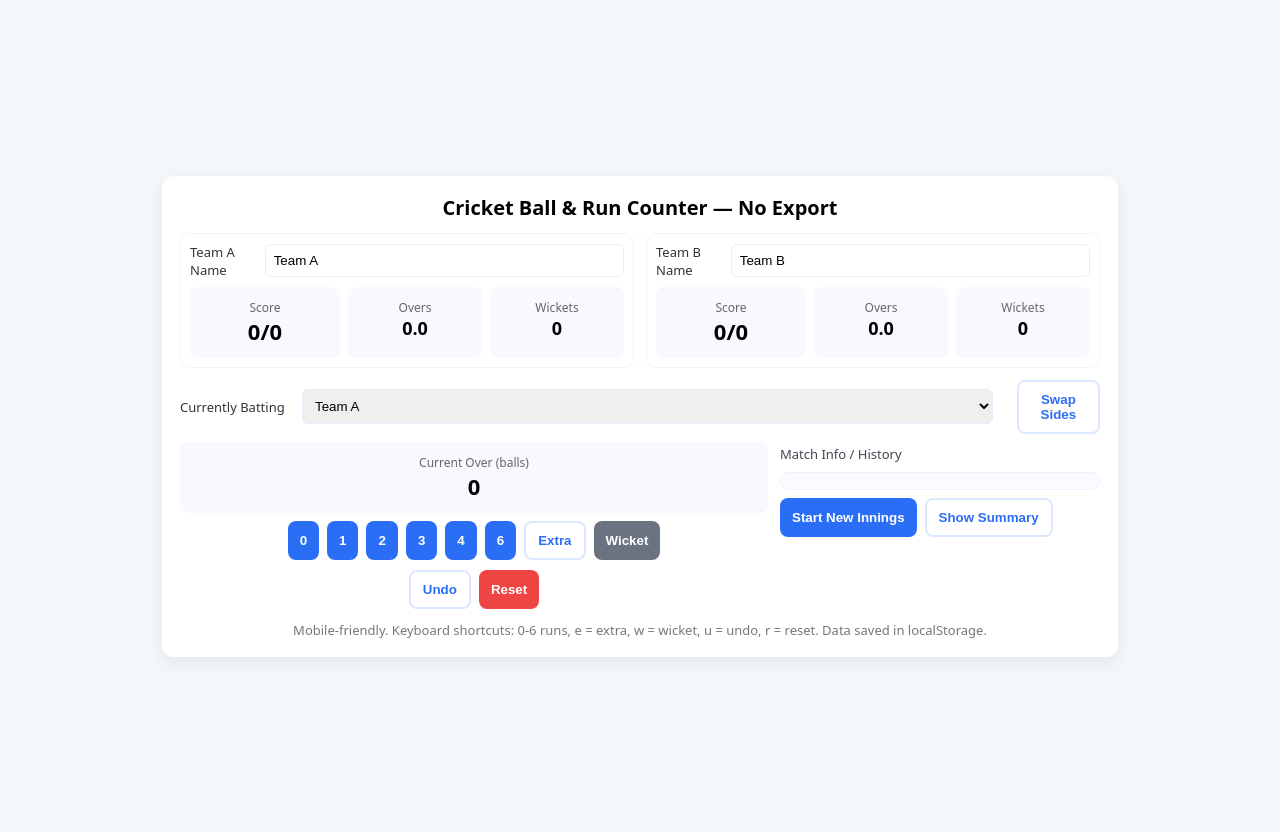
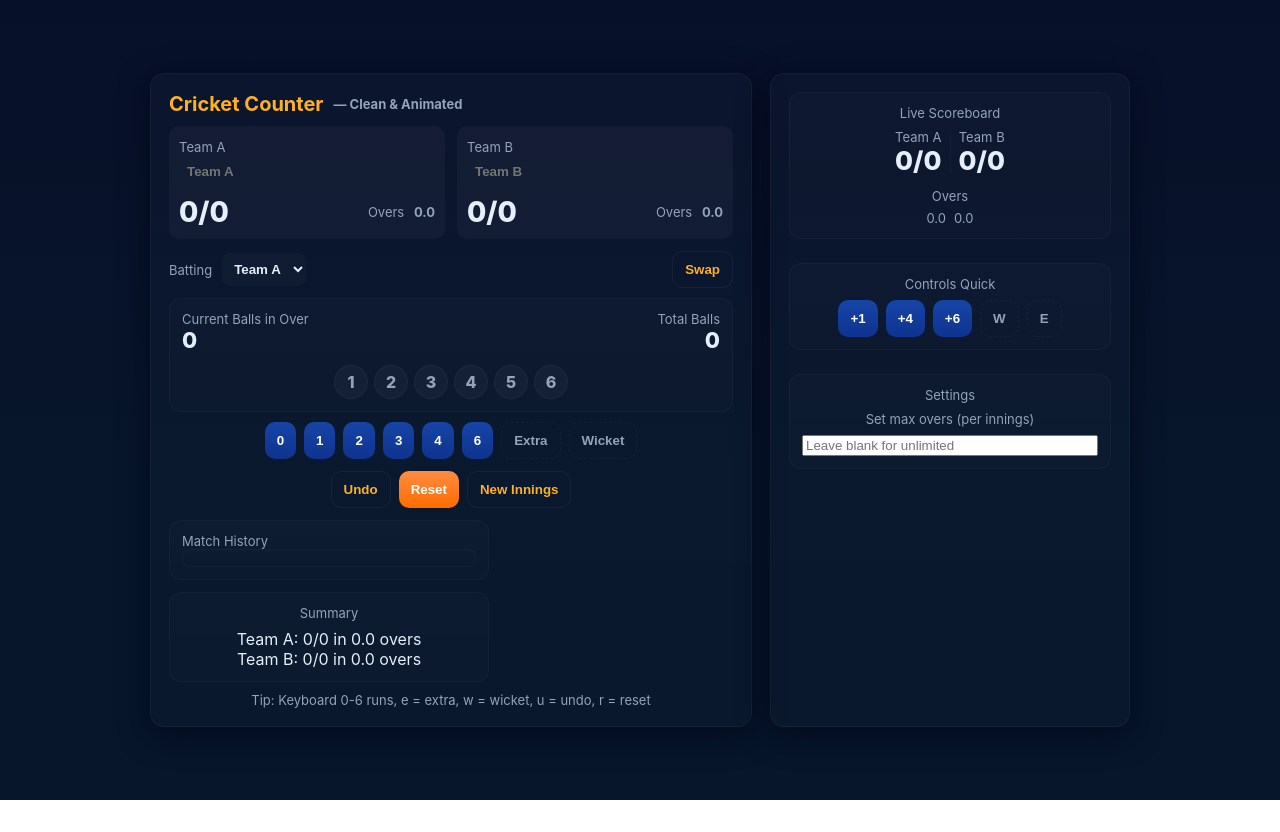
Before and after one commit to s9026053245-ui/Siddhant, a plain HTML site: page index.html in a window 1280 px wide. After the commit the page ends 800 px from the top, so only its background shows below. Drawn offline with Linux system fonts and the light colour scheme.

Commit message:
Update index.html

```diff
--- a/index.html
+++ b/index.html
@@ -3,137 +3,187 @@
 <head>
   <meta charset="utf-8" />
   <meta name="viewport" content="width=device-width, initial-scale=1" />
-  <title>Cricket Score Sid</title>
+  <title>Cricket Counter Siddhant</title>
   <style>
-    :root{font-family:system-ui,Segoe UI,Roboto,Helvetica,Arial;}
-    body{display:flex;align-items:center;justify-content:center;min-height:100vh;margin:0;background:#f4f7fb;padding:16px}
-    .card{background:white;padding:18px;border-radius:12px;box-shadow:0 6px 20px rgba(23,32,84,0.08);width:920px;max-width:100%}
-    h1{margin:0 0 12px;font-size:20px;text-align:center}
-    .flex{display:flex;gap:12px}
-    .col{flex:1}
-    .stat{padding:12px;border-radius:8px;background:#f7f9ff;text-align:center}
-    .stat small{display:block;color:#666;font-size:12px}
-    .controls{display:flex;gap:8px;flex-wrap:wrap;justify-content:center;margin-top:8px}
-    button{padding:10px 12px;border-radius:8px;border:0;background:#2b6ef6;color:white;cursor:pointer;font-weight:600}
-    button.ghost{background:transparent;color:#2b6ef6;border:2px solid #dbe8ff}
-    button.danger{background:#ef4444}
-    button.muted{background:#6b7280}
-    input,select{padding:8px;border-radius:6px;border:1px solid #e6eefc;width:100%}
-    label{font-size:13px;color:#333}
+    :root{
+      --bg:#0f1724; --card:#0b1220; --accent:#ffb020; --muted:#94a3b8; --glass:rgba(255,255,255,0.03);
+      font-family:Inter,ui-sans-serif,system-ui,-apple-system,"Segoe UI",Roboto,"Helvetica Neue",Arial;
+    }
+    *{box-sizing:border-box}
+    body{margin:0;min-height:100vh;display:flex;align-items:center;justify-content:center;background:linear-gradient(180deg,#071029 0%, #07162b 60%);color:#e6eef8;padding:18px}
+    .wrap{width:980px;max-width:100%;display:grid;grid-template-columns:1fr 360px;gap:18px}
+    .card{background:linear-gradient(180deg, rgba(255,255,255,0.02), rgba(255,255,255,0.01));border-radius:14px;padding:18px;box-shadow:0 8px 30px rgba(2,6,23,0.7);border:1px solid rgba(255,255,255,0.04)}
+    h1{margin:0 0 10px;font-size:20px;color:var(--accent);display:flex;align-items:center;gap:10px}
     .teams{display:flex;gap:12px;margin-bottom:12px}
-    .team{flex:1;padding:10px;border-radius:10px;background:#fff;box-shadow:inset 0 0 0 1px #f1f5f9}
-    .team .title{display:flex;justify-content:space-between;align-items:center;gap:8px}
-    .actions{display:flex;gap:8px;flex-wrap:wrap;justify-content:center}
-    footer{margin-top:12px;text-align:center;color:#777;font-size:13px}
-    .small{font-size:13px;color:#445}
-    .history{max-height:140px;overflow:auto;padding:8px;border-radius:8px;background:#fbfbff;border:1px solid #eef2ff}
-    @media(max-width:760px){
-      .flex{flex-direction:column}
-      .teams{flex-direction:column}
-      .card{padding:12px}
-      button{padding:10px}
-    }
+    .team{flex:1;background:var(--glass);padding:10px;border-radius:10px}
+    .team input{width:100%;padding:8px;border-radius:8px;border:0;background:transparent;color:inherit;font-weight:600}
+    .scoreRow{display:flex;gap:8px;margin-top:8px;align-items:center}
+    .big{font-size:28px;font-weight:800}
+    .small{font-size:13px;color:var(--muted)}
+
+    /* right column */
+    .right{display:flex;flex-direction:column;gap:12px}
+    .box{background:linear-gradient(180deg, rgba(255,255,255,0.015), rgba(255,255,255,0.01));padding:12px;border-radius:12px;border:1px solid rgba(255,255,255,0.03)}
+
+    .controls{display:flex;flex-wrap:wrap;gap:8px;justify-content:center}
+    button{background:linear-gradient(180deg,#1645a7,#0f338f);border:0;color:white;padding:10px 12px;border-radius:10px;font-weight:700;cursor:pointer}
+    button.ghost{background:transparent;border:1px solid rgba(255,255,255,0.05);color:var(--accent)}
+    button.warn{background:linear-gradient(180deg,#ff8c42,#ff6b00);}
+    .mutedBtn{background:transparent;border:1px dashed rgba(255,255,255,0.04);color:var(--muted)}
+
+    .ballsIcons{display:flex;gap:6px;align-items:center;justify-content:center}
+    .ball{width:34px;height:34px;border-radius:50%;display:flex;align-items:center;justify-content:center;background:rgba(255,255,255,0.03);border:1px solid rgba(255,255,255,0.04);font-weight:800;color:var(--muted);transition:all 220ms}
+    .ball.active{background:var(--accent);color:#0b1220;transform:scale(1.08);box-shadow:0 6px 18px rgba(255,176,32,0.16)}
+
+    .totalBalls{font-size:14px;text-align:center;color:var(--muted)}
+    .history{max-height:260px;overflow:auto;padding:8px;border-radius:8px;background:linear-gradient(180deg,rgba(255,255,255,0.01),transparent);border:1px solid rgba(255,255,255,0.03)}
+    .history div{padding:6px;border-bottom:1px dashed rgba(255,255,255,0.02);font-size:14px}
+
+    footer{color:var(--muted);font-size:13px;text-align:center;margin-top:10px}
+
+    @media(max-width:980px){.wrap{grid-template-columns:1fr;}}
   </style>
 </head>
 <body>
+  <div class="wrap">
     <div class="card">
-    <h1>Cricket Ball & Run Counter — No Export</h1>
+      <h1>Cricket Counter <span class="small">— Clean & Animated</span></h1>
 
       <div class="teams">
         <div class="team">
-        <div class="title"><label>Team A Name</label><input id="teamAName" placeholder="Team A"/></div>
-        <div style="display:flex;gap:8px;margin-top:8px">
-          <div class="stat col">
-            <small>Score</small>
-            <div id="teamAScore" style="font-size:22px;font-weight:700">0/0</div>
+          <label class="small">Team A</label>
+          <input id="teamAName" placeholder="Team A" />
+          <div class="scoreRow">
+            <div class="big" id="teamAScore">0/0</div>
+            <div style="flex:1"></div>
+            <div class="small">Overs <div id="teamAOvers" style="font-weight:700;display:inline-block;margin-left:6px">0.0</div></div>
           </div>
-          <div class="stat" style="width:110px">
-            <small>Overs</small>
-            <div id="teamAOvers" style="font-size:18px;font-weight:700">0.0</div>
         </div>
-          <div class="stat" style="width:110px">
-            <small>Wickets</small>
-            <div id="teamAWkts" style="font-size:18px;font-weight:700">0</div>
+
+        <div class="team">
+          <label class="small">Team B</label>
+          <input id="teamBName" placeholder="Team B" />
+          <div class="scoreRow">
+            <div class="big" id="teamBScore">0/0</div>
+            <div style="flex:1"></div>
+            <div class="small">Overs <div id="teamBOvers" style="font-weight:700;display:inline-block;margin-left:6px">0.0</div></div>
           </div>
         </div>
       </div>
 
-      <div class="team">
-        <div class="title"><label>Team B Name</label><input id="teamBName" placeholder="Team B"/></div>
-        <div style="display:flex;gap:8px;margin-top:8px">
-          <div class="stat col">
-            <small>Score</small>
-            <div id="teamBScore" style="font-size:22px;font-weight:700">0/0</div>
-          </div>
-          <div class="stat" style="width:110px">
-            <small>Overs</small>
-            <div id="teamBOvers" style="font-size:18px;font-weight:700">0.0</div>
-          </div>
-          <div class="stat" style="width:110px">
-            <small>Wickets</small>
-            <div id="teamBWkts" style="font-size:18px;font-weight:700">0</div>
-          </div>
-        </div>
-      </div>
-    </div>
-
-    <div style="display:flex;gap:12px;align-items:center;margin-bottom:8px">
-      <label style="min-width:110px">Currently Batting</label>
-      <select id="battingSelect">
+      <div style="display:flex;gap:10px;align-items:center;margin-bottom:10px">
+        <label class="small">Batting</label>
+        <select id="battingSelect" style="padding:8px;border-radius:8px;border:0;background:rgba(255,255,255,0.02);color:inherit;font-weight:700">
           <option value="A">Team A</option>
           <option value="B">Team B</option>
         </select>
         <div style="flex:1"></div>
-      <button id="swapTeams" class="ghost">Swap Sides</button>
+        <button id="swapTeams" class="ghost">Swap</button>
       </div>
 
-    <div class="flex">
-      <div class="col">
-        <div class="stat" style="margin-bottom:8px">
-          <small>Current Over (balls)</small>
-          <div id="currentBalls" style="font-size:22px;font-weight:700">0</div>
+      <div style="display:flex;gap:12px;align-items:center;justify-content:space-between;flex-wrap:wrap">
+        <div style="flex:1">
+          <div class="box">
+            <div style="display:flex;align-items:center;justify-content:space-between">
+              <div>
+                <div class="small">Current Balls in Over</div>
+                <div id="currentBalls" style="font-size:22px;font-weight:800">0</div>
+              </div>
+              <div style="text-align:right">
+                <div class="small">Total Balls</div>
+                <div id="totalBalls" style="font-size:22px;font-weight:800">0</div>
+              </div>
             </div>
 
-        <div class="actions">
+            <div style="margin-top:12px" class="ballsIcons" id="ballsIcons">
+              <!-- six ball icons will be inserted by JS -->
+            </div>
+          </div>
+
+          <div style="margin-top:10px" class="controls">
             <button data-run="0">0</button>
             <button data-run="1">1</button>
             <button data-run="2">2</button>
             <button data-run="3">3</button>
             <button data-run="4">4</button>
             <button data-run="6">6</button>
-          <button id="extra" class="ghost">Extra</button>
-          <button id="wicket" class="muted">Wicket</button>
+            <button id="extra" class="mutedBtn">Extra</button>
+            <button id="wicket" class="mutedBtn">Wicket</button>
           </div>
 
-        <div class="controls" style="margin-top:10px">
+          <div style="display:flex;gap:8px;justify-content:center;margin-top:12px">
             <button id="undo" class="ghost">Undo</button>
-          <button id="reset" class="danger">Reset</button>
+            <button id="reset" class="warn">Reset</button>
+            <button id="startNewInnings" class="ghost">New Innings</button>
           </div>
-
         </div>
 
         <div style="width:320px">
-        <div style="margin-bottom:8px"><label class="small">Match Info / History</label></div>
+          <div class="box">
+            <div class="small">Match History</div>
             <div class="history" id="history"></div>
-        <div style="margin-top:8px;display:flex;gap:8px">
-          <button id="startNewInnings">Start New Innings</button>
-          <button id="toggleSummary" class="ghost">Show Summary</button>
           </div>
-        <div id="summary" style="margin-top:8px;display:none"></div>
+
+          <div class="box" style="margin-top:12px;text-align:center">
+            <div class="small">Summary</div>
+            <div id="summary" style="margin-top:8px"></div>
+          </div>
         </div>
       </div>
 
-    <footer>
-      Mobile-friendly. Keyboard shortcuts: 0-6 runs, e = extra, w = wicket, u = undo, r = reset. Data saved in localStorage.
-    </footer>
+      <footer>Tip: Keyboard 0-6 runs, e = extra, w = wicket, u = undo, r = reset</footer>
+    </div>
+
+    <div class="card right">
+      <div class="box" style="text-align:center">
+        <div class="small">Live Scoreboard</div>
+        <div style="display:flex;gap:8px;align-items:center;justify-content:center;margin-top:8px">
+          <div style="text-align:center">
+            <div class="small">Team A</div>
+            <div id="lbA" style="font-size:26px;font-weight:800">0/0</div>
+          </div>
+          <div style="width:1px;background:rgba(255,255,255,0.03);height:42px"></div>
+          <div style="text-align:center">
+            <div class="small">Team B</div>
+            <div id="lbB" style="font-size:26px;font-weight:800">0/0</div>
+          </div>
+        </div>
+
+        <div style="margin-top:12px">
+          <div class="small">Overs</div>
+          <div style="display:flex;gap:8px;justify-content:center;margin-top:6px">
+            <div id="lbAOvers" class="small">0.0</div>
+            <div id="lbBOvers" class="small">0.0</div>
+          </div>
+        </div>
+      </div>
+
+      <div class="box" style="margin-top:12px;text-align:center">
+        <div class="small">Controls Quick</div>
+        <div style="display:flex;gap:8px;flex-wrap:wrap;justify-content:center;margin-top:8px">
+          <button data-run="1">+1</button>
+          <button data-run="4">+4</button>
+          <button data-run="6">+6</button>
+          <button id="wquick" class="mutedBtn">W</button>
+          <button id="exquick" class="mutedBtn">E</button>
+        </div>
+      </div>
+
+      <div class="box" style="margin-top:12px;text-align:center">
+        <div class="small">Settings</div>
+        <div style="margin-top:8px;display:flex;gap:8px;flex-direction:column">
+          <label class="small">Set max overs (per innings)</label>
+          <input id="maxOvers" placeholder="Leave blank for unlimited" />
+        </div>
+      </div>
+    </div>
   </div>
 
 <script>
-  // state structure: teams A & B each {runs, wickets, completedOvers, ballsInOver}
-  const stateKey = 'cricketCounterNoExport_v1';
+  const stateKey = 'cricketAttractive_v1';
   let state = {
-    teamA:{name:'Team A', runs:0, wickets:0, completedOvers:0, ballsInOver:0},
-    teamB:{name:'Team B', runs:0, wickets:0, completedOvers:0, ballsInOver:0},
+    teamA:{name:'Team A', runs:0, wickets:0, completedOvers:0, ballsInOver:0, totalBalls:0},
+    teamB:{name:'Team B', runs:0, wickets:0, completedOvers:0, ballsInOver:0, totalBalls:0},
     batting:'A', history:[]
   };
 
@@ -148,13 +198,30 @@
   const teamBWkts = document.getElementById('teamBWkts');
   const battingSelect = document.getElementById('battingSelect');
   const currentBalls = document.getElementById('currentBalls');
+  const totalBallsEl = document.getElementById('totalBalls');
   const historyEl = document.getElementById('history');
   const summaryEl = document.getElementById('summary');
+  const lbA = document.getElementById('lbA');
+  const lbB = document.getElementById('lbB');
+  const lbAOvers = document.getElementById('lbAOvers');
+  const lbBOvers = document.getElementById('lbBOvers');
+  const ballsIcons = document.getElementById('ballsIcons');
+  const maxOversInput = document.getElementById('maxOvers');
 
-  // load
+  // init six ball icons
+  function initBallsUI(){
+    ballsIcons.innerHTML='';
+    for(let i=0;i<6;i++){
+      const d = document.createElement('div'); d.className='ball'; d.textContent = i+1; ballsIcons.appendChild(d);
+    }
+  }
+
   function load(){
     try{const raw=localStorage.getItem(stateKey); if(raw) state=JSON.parse(raw);}catch(e){console.warn(e)}
-    renderAll();
+    // ensure totalBalls exists
+    state.teamA.totalBalls = state.teamA.totalBalls || 0;
+    state.teamB.totalBalls = state.teamB.totalBalls || 0;
+    initBallsUI(); renderAll();
   }
   function save(){ localStorage.setItem(stateKey, JSON.stringify(state)); }
 
@@ -163,13 +230,13 @@
     if(t==='A'){
       teamAScore.textContent = `${obj.runs}/${obj.wickets}`;
       teamAOvers.textContent = `${obj.completedOvers}.${obj.ballsInOver}`;
-      teamAWkts.textContent = obj.wickets;
-      teamAName.value = obj.name;
+      lbA.textContent = `${obj.runs}/${obj.wickets}`;
+      lbAOvers.textContent = `${obj.completedOvers}.${obj.ballsInOver}`;
     } else {
       teamBScore.textContent = `${obj.runs}/${obj.wickets}`;
       teamBOvers.textContent = `${obj.completedOvers}.${obj.ballsInOver}`;
-      teamBWkts.textContent = obj.wickets;
-      teamBName.value = obj.name;
+      lbB.textContent = `${obj.runs}/${obj.wickets}`;
+      lbBOvers.textContent = `${obj.completedOvers}.${obj.ballsInOver}`;
     }
   }
 
@@ -177,25 +244,36 @@
     renderTeam('A'); renderTeam('B');
     battingSelect.value = state.batting;
     currentBalls.textContent = state[state.batting==='A'?'teamA':'teamB'].ballsInOver;
-    renderHistory();
+    totalBallsEl.textContent = state[state.batting==='A'?'teamA':'teamB'].totalBalls;
+    renderHistory(); renderBallsIcons(); renderSummary();
+  }
+
+  function renderBallsIcons(){
+    const arr = ballsIcons.querySelectorAll('.ball');
+    const b = state[state.batting==='A'?'teamA':'teamB'].ballsInOver;
+    arr.forEach((el,idx)=>{
+      el.classList.toggle('active', idx < b);
+    });
   }
 
   function pushHistory(entry){
     state.history.push({time:new Date().toLocaleTimeString(), ...entry});
-    if(state.history.length>300) state.history.shift();
+    if(state.history.length>400) state.history.shift();
     save(); renderHistory();
   }
 
   function renderHistory(){
-    historyEl.innerHTML = '';
+    historyEl.innerHTML='';
     for(let i=state.history.length-1;i>=0;i--){
       const it = state.history[i];
       const div = document.createElement('div');
-      div.style.padding='6px 4px';
-      div.style.borderBottom='1px dashed #eef';
-      div.innerHTML = `<strong>${it.label}</strong> <span class=small>(${it.time})</span>`;
+      div.innerHTML = `<strong>${it.label}</strong> <span class="small">(${it.time})</span>`;
       historyEl.appendChild(div);
     }
+  }
+
+  function renderSummary(){
+    summaryEl.innerHTML = `${state.teamA.name}: ${state.teamA.runs}/${state.teamA.wickets} in ${state.teamA.completedOvers}.${state.teamA.ballsInOver} overs<br/>${state.teamB.name}: ${state.teamB.runs}/${state.teamB.wickets} in ${state.teamB.completedOvers}.${state.teamB.ballsInOver} overs`;
   }
 
   function addRun(r, isExtra=false){
@@ -204,76 +282,77 @@
     team.runs += r;
     let label = (isExtra? 'Extra':'Run') + ` +${r} to ${state.batting}`;
     if(!isExtra){
-      team.ballsInOver +=1;
+      team.ballsInOver +=1; team.totalBalls +=1;
       if(team.ballsInOver>=6){ team.completedOvers +=1; team.ballsInOver = 0; label += ' (over)'; }
     }
     pushHistory({type:isExtra?'extra':'run', runs:r, team:state.batting, label});
     save(); renderAll();
+    animateBallPulse();
   }
 
   function addWicket(){
     const tKey = state.batting==='A'?'teamA':'teamB';
     const team = state[tKey];
-    team.wickets +=1;
-    team.ballsInOver +=1;
+    team.wickets +=1; team.ballsInOver +=1; team.totalBalls +=1;
     let label = `WICKET to ${state.batting}`;
     if(team.ballsInOver>=6){ team.completedOvers +=1; team.ballsInOver = 0; label += ' (over)'; }
     pushHistory({type:'wicket', team:state.batting, label});
-    save(); renderAll();
+    save(); renderAll(); animateBallPulse();
+  }
+
+  function animateBallPulse(){
+    // tiny pulse animation on active ball
+    const arr = ballsIcons.querySelectorAll('.ball');
+    const idx = state[state.batting==='A'?'teamA':'teamB'].ballsInOver - 1;
+    if(idx>=0 && arr[idx]){
+      arr[idx].animate([{transform:'scale(1)'},{transform:'scale(1.18)'},{transform:'scale(1)'}],{duration:300});
+    }
   }
 
   function undo(){
     const last = state.history.pop();
-    if(!last) return;
+    if(!last) return; // nothing to undo
     const tKey = last.team==='A'?'teamA':'teamB';
     const team = state[tKey];
     if(last.type==='run'){
       team.runs -= last.runs;
-      // revert ball/over
-      if(last.label.includes('(over)')){
-        team.completedOvers = Math.max(0, team.completedOvers-1);
-        team.ballsInOver = 5;
-      } else {
-        team.ballsInOver = Math.max(0, team.ballsInOver-1);
-      }
+      if(last.label.includes('(over)')){ team.completedOvers = Math.max(0, team.completedOvers-1); team.ballsInOver = 5; team.totalBalls = Math.max(0, team.totalBalls-1);
+      } else { team.ballsInOver = Math.max(0, team.ballsInOver-1); team.totalBalls = Math.max(0, team.totalBalls-1); }
     } else if(last.type==='extra'){
       team.runs = Math.max(0, team.runs - last.runs);
     } else if(last.type==='wicket'){
       team.wickets = Math.max(0, team.wickets-1);
-      if(last.label.includes('(over)')){ team.completedOvers = Math.max(0, team.completedOvers-1); team.ballsInOver = 5; }
-      else team.ballsInOver = Math.max(0, team.ballsInOver-1);
+      if(last.label.includes('(over)')){ team.completedOvers = Math.max(0, team.completedOvers-1); team.ballsInOver = 5; team.totalBalls = Math.max(0, team.totalBalls-1);
+      } else { team.ballsInOver = Math.max(0, team.ballsInOver-1); team.totalBalls = Math.max(0, team.totalBalls-1); }
     }
     save(); renderAll();
   }
 
-  function resetAll(){ if(!confirm('Reset match?')) return; state = {teamA:{name:'Team A', runs:0, wickets:0, completedOvers:0, ballsInOver:0}, teamB:{name:'Team B', runs:0, wickets:0, completedOvers:0, ballsInOver:0}, batting:'A', history:[]}; save(); renderAll(); }
+  function resetAll(){ if(!confirm('Reset match?')) return; state = {teamA:{name:'Team A', runs:0, wickets:0, completedOvers:0, ballsInOver:0, totalBalls:0}, teamB:{name:'Team B', runs:0, wickets:0, completedOvers:0, ballsInOver:0, totalBalls:0}, batting:'A', history:[]}; save(); renderAll(); }
 
-  // start new innings: swap batting and keep previous innings result
-  function startNewInnings(){
-    if(!confirm('Start new innings? This will swap batting and keep previous innings result.')) return;
-    state.batting = state.batting==='A'?'B':'A';
-    pushHistory({type:'new_innings', label:`New innings — now ${state.batting} batting`});
-    save(); renderAll();
-  }
+  function startNewInnings(){ if(!confirm('Start new innings?')) return; state.batting = state.batting==='A'?'B':'A'; pushHistory({type:'new_innings', label:`New innings — now ${state.batting} batting`}); save(); renderAll(); }
 
-  // events
+  // wire buttons
   document.querySelectorAll('button[data-run]').forEach(b=> b.addEventListener('click', ()=> addRun(Number(b.dataset.run), false)));
   document.getElementById('extra').addEventListener('click', ()=> addRun(1, true));
   document.getElementById('wicket').addEventListener('click', ()=> addWicket());
   document.getElementById('undo').addEventListener('click', ()=> undo());
   document.getElementById('reset').addEventListener('click', ()=> resetAll());
   document.getElementById('startNewInnings').addEventListener('click', ()=> startNewInnings());
-  document.getElementById('swapTeams').addEventListener('click', ()=>{
-    const tmp = state.teamA; state.teamA = state.teamB; state.teamB = tmp; state.batting = state.batting==='A'?'B':'A'; pushHistory({type:'swap', label:'Teams swapped'}); save(); renderAll();
-  });
+  document.getElementById('swapTeams').addEventListener('click', ()=>{ const tmp = state.teamA; state.teamA = state.teamB; state.teamB = tmp; state.batting = state.batting==='A'?'B':'A'; pushHistory({type:'swap', label:'Teams swapped'}); save(); renderAll(); });
+
+  // quick right-side controls
+  document.querySelectorAll('.right [data-run]').forEach(b=> b.addEventListener('click', ()=> addRun(Number(b.dataset.run), false)));
+  document.getElementById('wquick').addEventListener('click', ()=> addWicket());
+  document.getElementById('exquick').addEventListener('click', ()=> addRun(1,true));
 
   battingSelect.addEventListener('change', ()=>{ state.batting = battingSelect.value; save(); renderAll(); });
   teamAName.addEventListener('input', ()=>{ state.teamA.name = teamAName.value || 'Team A'; save(); renderAll(); });
   teamBName.addEventListener('input', ()=>{ state.teamB.name = teamBName.value || 'Team B'; save(); renderAll(); });
 
-  document.getElementById('toggleSummary').addEventListener('click', ()=>{
+  document.getElementById('toggleSummary')?.addEventListener('click', ()=>{
     if(summaryEl.style.display==='none' || summaryEl.style.display===''){
-      summaryEl.style.display='block'; summaryEl.innerHTML = `<div class=small><strong>Summary</strong><br/>${state.teamA.name}: ${state.teamA.runs}/${state.teamA.wickets} in ${state.teamA.completedOvers}.${state.teamA.ballsInOver} overs<br/>${state.teamB.name}: ${state.teamB.runs}/${state.teamB.wickets} in ${state.teamB.completedOvers}.${state.teamB.ballsInOver} overs</div>`;
+      summaryEl.style.display='block';
     } else { summaryEl.style.display='none'; }
   });
 
```
Lines whose indentation alone changed are shown as unchanged.
